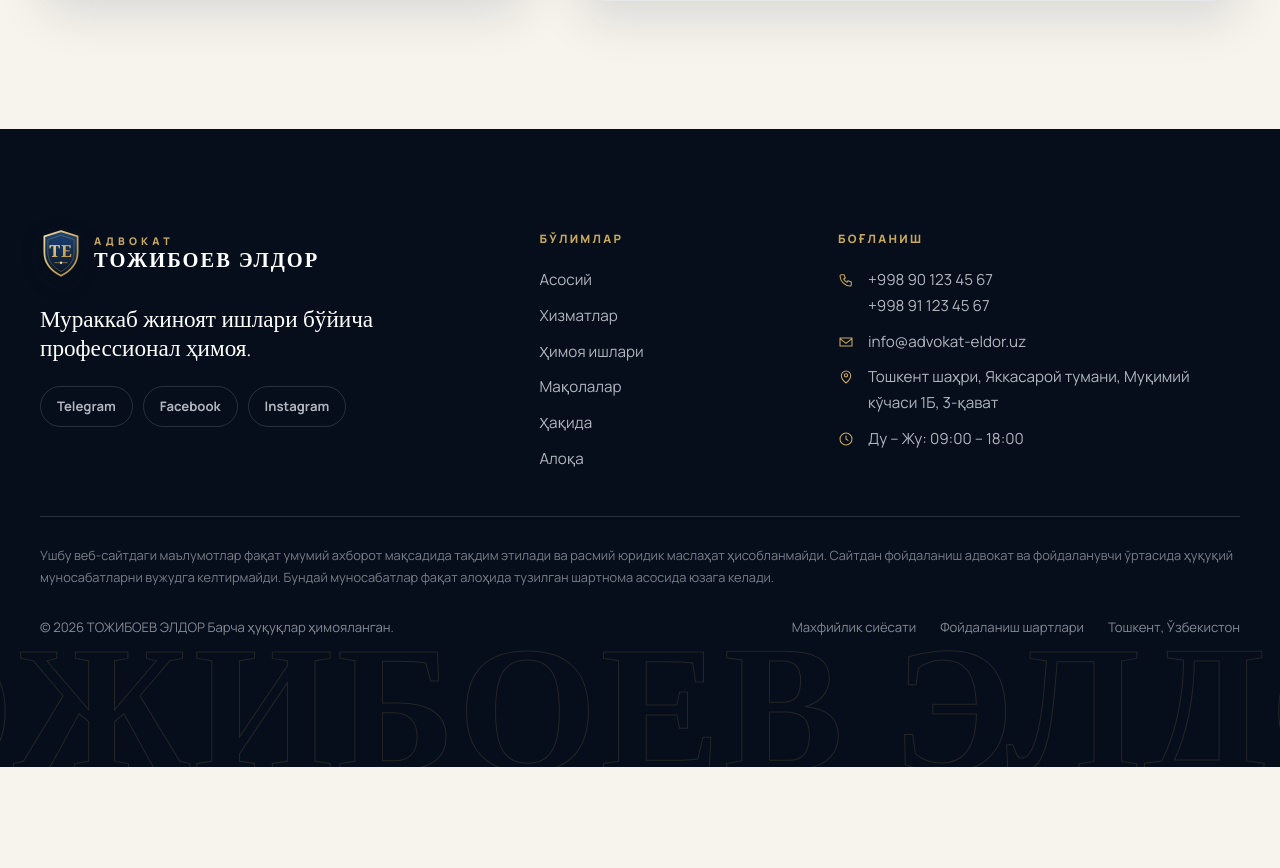
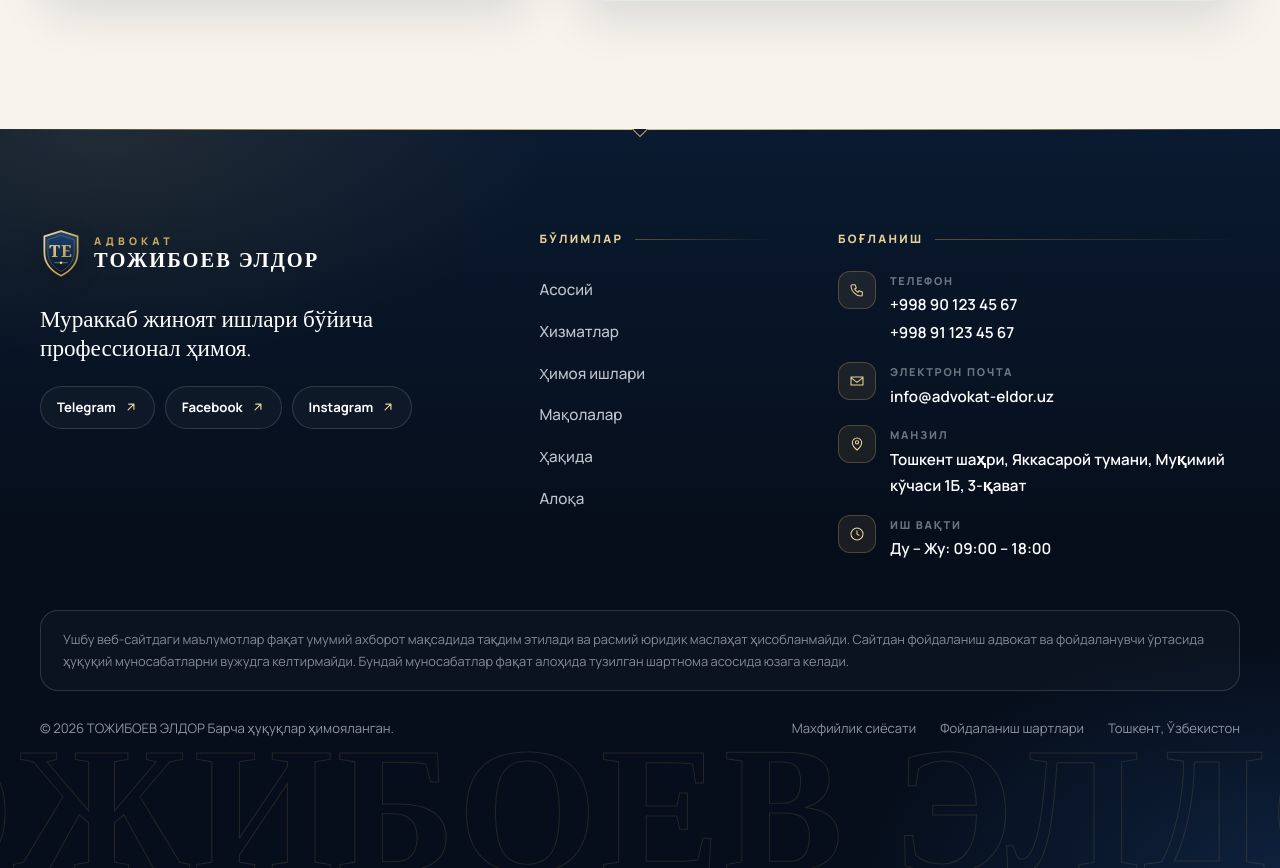
Before and after one commit to Asror-hub/Advokat_Tojiboyev, a React (Vite) app: page / in a window 1280 px wide. Shown: the part 6201-7069 px from the top of the page. Before the commit the page ends 6968 px from the top, so only its background shows below. Built offline with nearby package versions, Linux system fonts and the light colour scheme; no server answers.

Commit message:
Footer redesign

```diff
--- a/src/components/Footer.jsx
+++ b/src/components/Footer.jsx
@@ -15,30 +15,38 @@ export default function Footer() {
     ['#aloqa', t.nav.contact],
   ]
 
+  const socials = [
+    ['Telegram', SITE.telegram],
+    ['Facebook', SITE.facebook],
+    ['Instagram', SITE.instagram],
+  ]
+
   return (
     <footer className="footer">
       <div className="footer-mark" aria-hidden="true">
         {tr('TOJIBOYEV ELDOR')}
       </div>
+      <div className="footer-rule" aria-hidden="true">
+        <span />
+      </div>
+
       <div className="wrap footer-grid">
         <div className="footer-brand">
           <Logo light />
           <p className="footer-tag">{t.footer.tagline}</p>
           <div className="socials">
-            <a href={SITE.telegram} target="_blank" rel="noreferrer">
-              Telegram
+            {socials.map(([name, href]) => (
+              <a key={name} href={href} target="_blank" rel="noreferrer">
+                {name}
+                <Icon name="arrowUpRight" size={14} stroke={2} />
               </a>
-            <a href={SITE.facebook} target="_blank" rel="noreferrer">
-              Facebook
-            </a>
-            <a href={SITE.instagram} target="_blank" rel="noreferrer">
-              Instagram
-            </a>
+            ))}
           </div>
         </div>
-        <div>
+
+        <div className="footer-col">
           <h4>{t.footer.sections}</h4>
-          <ul>
+          <ul className="footer-nav">
             {nav.map(([to, label]) => (
               <li key={to}>
                 <Link to={to.startsWith('#') ? { hash: to.slice(1) } : to}>{label}</Link>
@@ -46,36 +54,58 @@ export default function Footer() {
             ))}
           </ul>
         </div>
-        <div>
+
+        <div className="footer-col">
           <h4>{t.footer.contact}</h4>
           <ul className="footer-contact">
             <li>
+              <span className="fi">
                 <Icon name="phone" size={16} />
-              <span>
+              </span>
+              <div>
+                <small>{t.common.phone}</small>
                 {SITE.phones.map((p) => (
                   <a key={p.href} href={p.href}>
                     {p.display}
                   </a>
                 ))}
-              </span>
+              </div>
             </li>
             <li>
+              <span className="fi">
                 <Icon name="mail" size={16} />
+              </span>
+              <div>
+                <small>{t.common.email}</small>
                 <a href={`mailto:${SITE.email}`}>{SITE.email}</a>
+              </div>
             </li>
             <li>
+              <span className="fi">
                 <Icon name="pin" size={16} />
-              <span>{pick(SITE.address, lang)}</span>
+              </span>
+              <div>
+                <small>{t.common.address}</small>
+                <a href={SITE.maps} target="_blank" rel="noreferrer">
+                  {pick(SITE.address, lang)}
+                </a>
+              </div>
             </li>
             <li>
+              <span className="fi">
                 <Icon name="clock" size={16} />
+              </span>
+              <div>
+                <small>{t.common.workingHours}</small>
                 <span>{pick(SITE.hours, lang)}</span>
+              </div>
             </li>
           </ul>
         </div>
       </div>
-      <div className="wrap footer-legal">
-        <p>{t.footer.disclaimer}</p>
+
+      <div className="wrap">
+        <p className="footer-legal">{t.footer.disclaimer}</p>
       </div>
       <div className="wrap footer-bottom">
         <span>{t.footer.copy}</span>
--- a/src/index.css
+++ b/src/index.css
@@ -3245,8 +3245,30 @@ main.pad-top {
   overflow: hidden;
   padding-top: clamp(60px, 8vw, 100px);
   color: rgba(233, 237, 244, 0.75);
-  background: var(--navy-950);
+  background: radial-gradient(700px 360px at 8% 0, rgba(201, 168, 92, 0.12), transparent 65%),
+    radial-gradient(600px 320px at 100% 100%, rgba(29, 67, 120, 0.35), transparent 70%),
+    linear-gradient(180deg, var(--navy-900), var(--navy-950) 55%);
   font-size: 0.95rem;
+}
+/* thin gold line with a diamond on top of the footer */
+.footer-rule {
+  position: absolute;
+  top: 0;
+  left: 0;
+  right: 0;
+  height: 1px;
+  background: linear-gradient(90deg, transparent, rgba(201, 168, 92, 0.7) 20%, rgba(232, 210, 154, 0.9) 50%, rgba(201, 168, 92, 0.7) 80%, transparent);
+}
+.footer-rule span {
+  position: absolute;
+  left: 50%;
+  top: -5px;
+  width: 11px;
+  height: 11px;
+  translate: -50% 0;
+  rotate: 45deg;
+  background: var(--navy-900);
+  border: 1px solid var(--gold);
 }
 .footer-mark {
   position: absolute;
@@ -3271,20 +3293,56 @@ main.pad-top {
   display: grid;
   grid-template-columns: 1.3fr 0.7fr 1.2fr;
   gap: clamp(32px, 5vw, 72px);
-  padding-bottom: 44px;
+  padding-bottom: 48px;
 }
 .footer h4 {
-  margin-bottom: 18px;
+  display: flex;
+  align-items: center;
+  gap: 12px;
+  margin-bottom: 22px;
   font-family: var(--sans);
   font-size: 0.72rem;
   font-weight: 800;
   letter-spacing: 0.2em;
   text-transform: uppercase;
-  color: var(--gold);
+  color: var(--gold-light);
+}
+.footer h4::after {
+  content: '';
+  flex: 1;
+  height: 1px;
+  background: linear-gradient(90deg, rgba(201, 168, 92, 0.4), transparent);
 }
 .footer ul {
   display: grid;
   gap: 10px;
+}
+.footer-nav {
+  gap: 4px !important;
+}
+.footer-nav a {
+  display: inline-flex;
+  align-items: center;
+  gap: 0;
+  padding: 6px 0;
+  font-weight: 500;
+  color: rgba(233, 237, 244, 0.82);
+  transition:
+    color 0.25s,
+    gap 0.3s var(--ease);
+}
+.footer-nav a::before {
+  content: '';
+  width: 0;
+  height: 1px;
+  background: var(--gold);
+  transition: width 0.3s var(--ease);
+}
+.footer-nav a:hover {
+  gap: 10px;
+}
+.footer-nav a:hover::before {
+  width: 18px;
 }
 .footer a {
   transition: color 0.2s;
@@ -3309,45 +3367,91 @@ main.pad-top {
   gap: 10px;
 }
 .socials a {
-  padding: 8px 16px;
+  display: inline-flex;
+  align-items: center;
+  gap: 8px;
+  padding: 9px 16px;
   border-radius: 999px;
   border: 1px solid var(--line-light);
+  background: rgba(255, 255, 255, 0.03);
   font-size: 0.82rem;
   font-weight: 700;
+  color: #fff;
+  transition:
+    background 0.25s,
+    border-color 0.25s,
+    color 0.25s,
+    transform 0.3s var(--ease);
+}
+.socials a svg {
+  color: var(--gold-light);
+  transition: color 0.25s;
 }
 .socials a:hover {
   background: var(--gold);
   border-color: var(--gold);
   color: var(--navy-950);
+  transform: translateY(-2px);
+}
+.socials a:hover svg {
+  color: var(--navy-950);
+}
+.footer-contact {
+  gap: 16px !important;
 }
 .footer-contact li {
   display: flex;
   gap: 14px;
   align-items: flex-start;
 }
-.footer-contact svg {
-  margin-top: 5px;
+.footer-contact .fi {
+  display: grid;
+  place-items: center;
   flex-shrink: 0;
-  color: var(--gold);
-}
-.footer-contact span {
-  display: grid;
+  width: 38px;
+  height: 38px;
+  border-radius: 12px;
+  background: rgba(201, 168, 92, 0.1);
+  border: 1px solid rgba(201, 168, 92, 0.3);
+  color: var(--gold-light);
+}
+.footer-contact li > div {
+  display: grid;
+  gap: 2px;
+  min-width: 0;
+  padding-top: 1px;
+  overflow-wrap: anywhere;
+}
+.footer-contact small {
+  font-size: 0.68rem;
+  font-weight: 800;
+  letter-spacing: 0.16em;
+  text-transform: uppercase;
+  color: rgba(233, 237, 244, 0.45);
+}
+.footer-contact a,
+.footer-contact li > div > span {
+  font-weight: 600;
+  color: #fff;
 }
 .footer-legal {
-  padding: 28px 0;
-  border-top: 1px solid var(--line-light);
+  margin: 0;
+  padding: 18px 22px;
+  border-radius: 18px;
+  border: 1px solid var(--line-light);
+  background: rgba(255, 255, 255, 0.025);
   font-size: 0.8rem;
   line-height: 1.7;
-  color: rgba(233, 237, 244, 0.5);
+  color: rgba(233, 237, 244, 0.55);
 }
 .footer-bottom {
   display: flex;
   flex-wrap: wrap;
   justify-content: space-between;
   gap: 12px;
-  padding: 0 0 clamp(70px, 10vw, 150px);
+  padding: 26px 0 clamp(70px, 10vw, 150px);
   font-size: 0.82rem;
-  color: rgba(233, 237, 244, 0.55);
+  color: rgba(233, 237, 244, 0.6);
 }
 .footer-links {
   display: flex;
```
Lines whose indentation alone changed are shown as unchanged.
